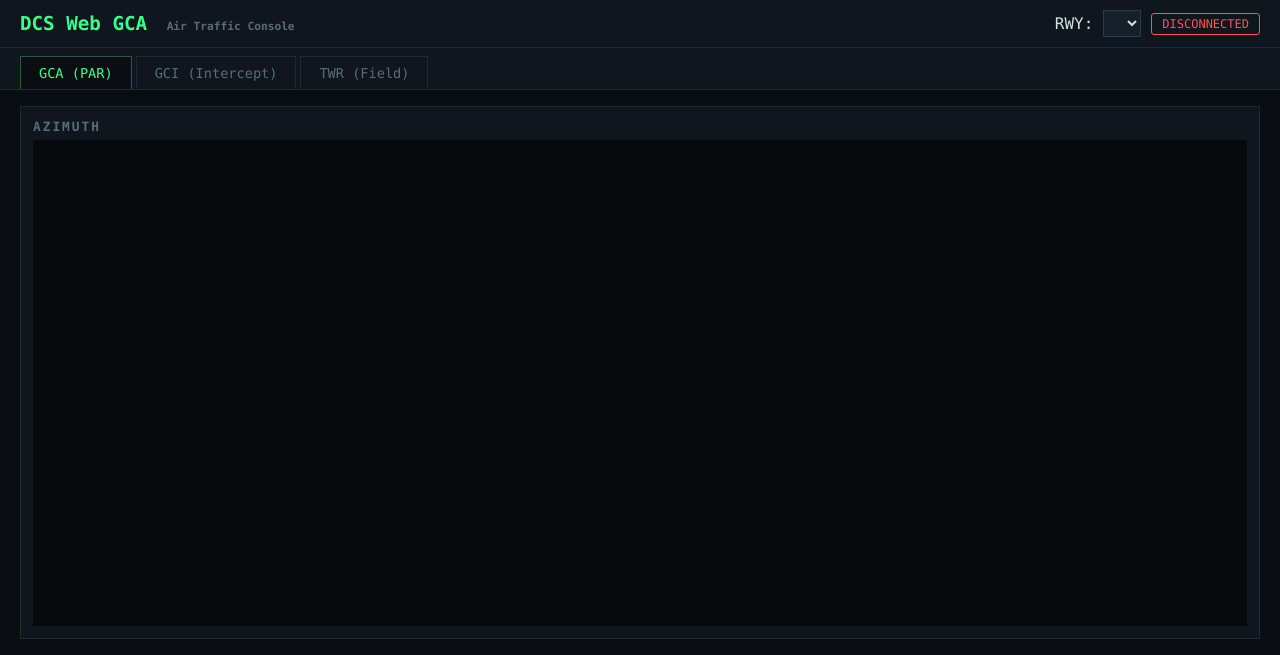
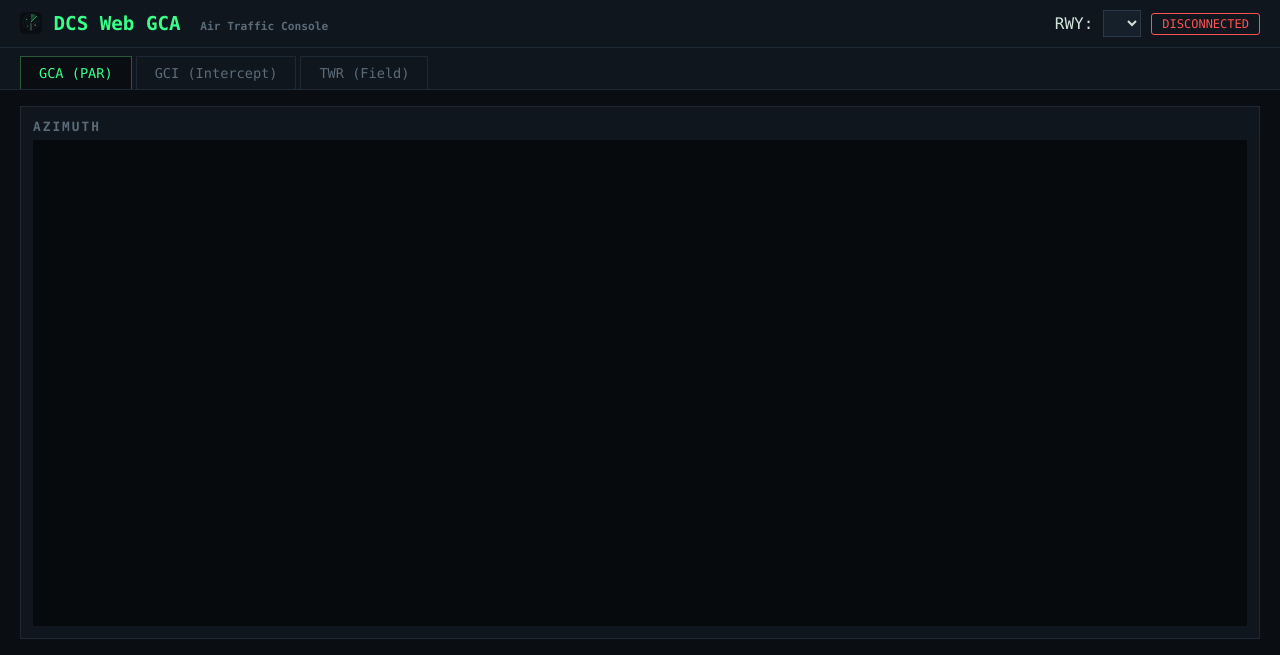
Before and after one commit to MasterMk2/DCSWebGCA, a website: page public/index.html in a window 1280 px wide. Shown: the top 655 px of the page. Drawn offline with Linux system fonts and the light colour scheme; no server answers.

Commit message:
Add logo SVG, favicon, and header icon

```diff
--- a/public/index.html
+++ b/public/index.html
@@ -4,11 +4,12 @@
   <meta charset="UTF-8" />
   <meta name="viewport" content="width=device-width, initial-scale=1.0" />
   <title>DCS Web GCA</title>
+  <link rel="icon" type="image/svg+xml" href="icon.svg" />
   <link rel="stylesheet" href="css/style.css" />
 </head>
 <body>
   <header>
-    <h1>DCS Web GCA <span class="subtitle">Air Traffic Console</span></h1>
+    <h1><img src="icon.svg" width="22" height="22" alt="" style="vertical-align: -4px;" /> DCS Web GCA <span class="subtitle">Air Traffic Console</span></h1>
     <div class="controls">
       <label for="runwaySelect">RWY:</label>
       <select id="runwaySelect"></select>
```
Also changed, not shown: public/icon.svg (added).
